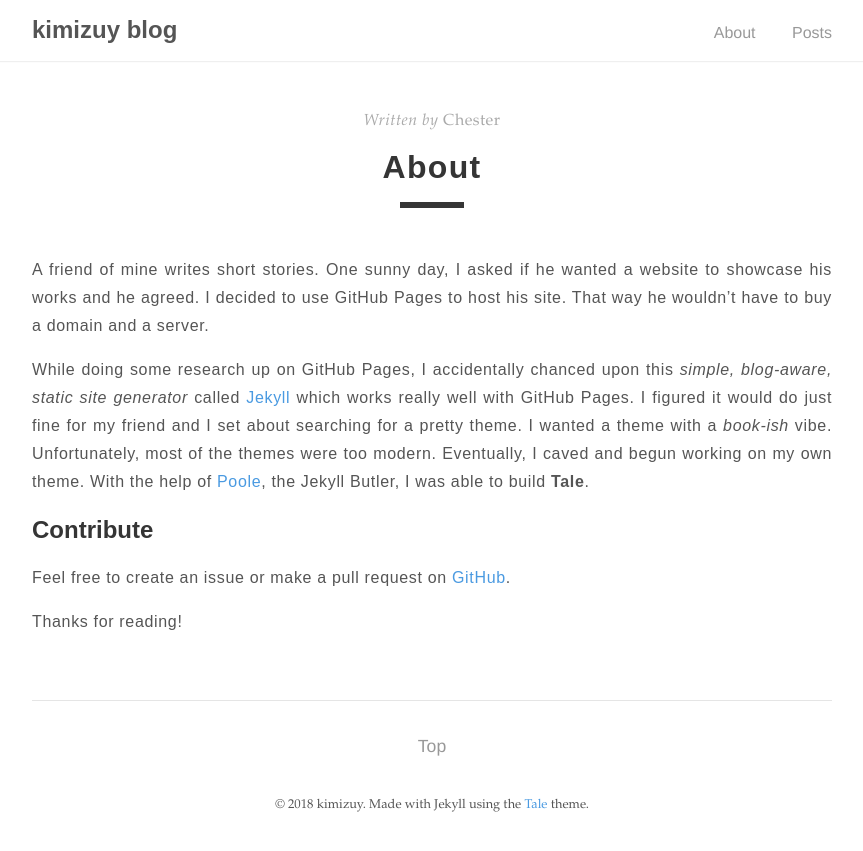
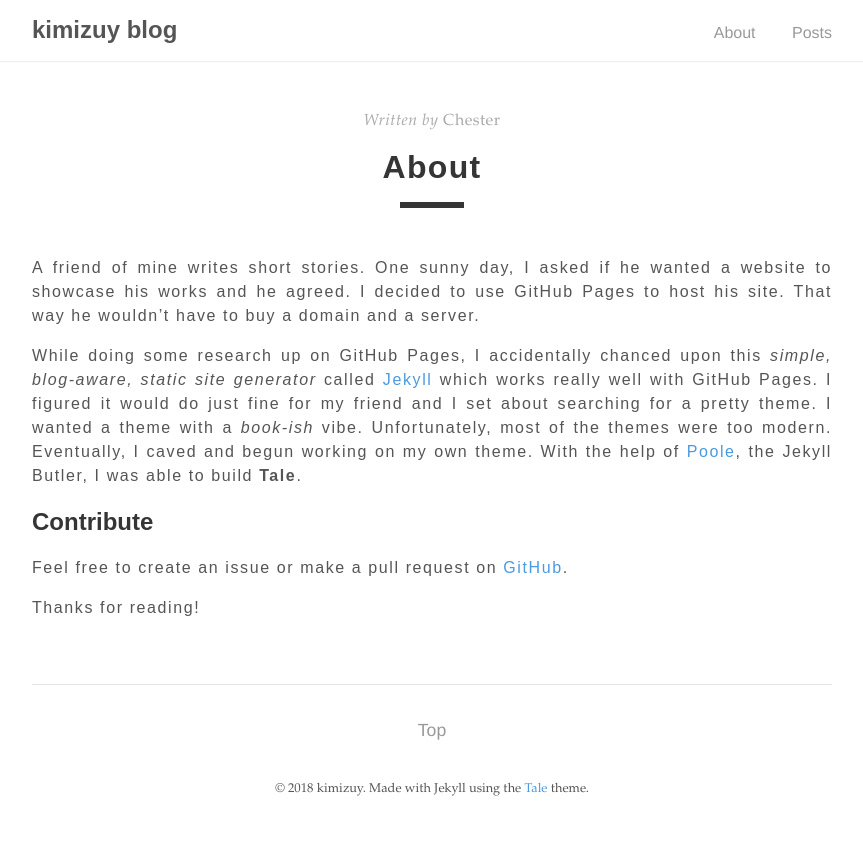
Before and after one commit to kimizuy/archive, a Jekyll site: the page built from kimizuy-blog-by-Jekyll/about.md, in a window 1280 px wide. Shown: the top 851 px of the page, without its empty margins (208-1071 px from the left). Built offline with Jekyll 4.4.1, drawn with Linux system fonts in a browser that asks for light colours; some web fonts are replaced.

Commit message:
Manage fonts with _variables.scss

```diff
--- a/kimizuy-blog-by-Jekyll/_sass/_ff.scss
+++ /dev/null
@@ -1,6 +0,0 @@
-@charset "UTF-8";
-
-@mixin ff {
-    font-family: 'Mplus 1p', 'Yu Gothic', sans-serif;
-    //font-weight: normal
-  }
--- a/kimizuy-blog-by-Jekyll/_sass/tale/_base.scss
+++ b/kimizuy-blog-by-Jekyll/_sass/tale/_base.scss
@@ -1,5 +1,3 @@
-@import "../ff";
-
 * {
   @include box-sizing;
   line-height: 1.5;
@@ -13,8 +11,7 @@
 }
 
 html {
-  //font-family: $serif-primary;
-  @include ff;
+  font-family: $mplus-1p;
   font-size: 14px;
   overflow-y: scroll;
 
@@ -34,8 +31,7 @@
 h5,
 h6 {
   color: $default-shade;
-  //font-family: $sans-serif;
-  @include ff;
+  font-family: $mplus-1p;
   line-height: normal;
 }
 
--- a/kimizuy-blog-by-Jekyll/_sass/tale/_catalogue.scss
+++ b/kimizuy-blog-by-Jekyll/_sass/tale/_catalogue.scss
@@ -1,5 +1,3 @@
-@import "../ff";
-
 .catalogue {
   &-item {
     border-bottom: 1px solid $grey-2;
@@ -26,8 +24,7 @@
   &-title {
     color: $default-shade;
     display: block;
-    //font-family: $sans-serif;
-    @include ff;
+    font-family: $mplus-1p;
     font-size: 2rem;
     font-weight: 700;
     margin: .5rem 0;
--- a/kimizuy-blog-by-Jekyll/_sass/tale/_post.scss
+++ b/kimizuy-blog-by-Jekyll/_sass/tale/_post.scss
@@ -1,5 +1,3 @@
-@import "../ff";
-
 .post {
   padding: 3rem 0;
 
@@ -16,7 +14,7 @@
 
   &-title {
     color: $default-shade;
-    @include ff; //font-family: $sans-serif;
+    font-family: $mplus-1p;
     font-size: 2rem; //4rem;
     margin: 1rem 0;
     text-align: center;
@@ -33,13 +31,13 @@
   p {
     margin: 0 0 1rem;
     text-align: justify;
-    line-height: 175%;
-    letter-spacing: 0.5pt;
+    line-height: 1.5rem;
+    letter-spacing: 0.1rem;
   }
 
   li {
-    line-height: 175%;
-    letter-spacing: 0.5pt;
+    line-height: 1.5rem;
+    letter-spacing: 0.1rem;
   }
 
   a:hover {
--- a/kimizuy-blog-by-Jekyll/_sass/tale/_variables.scss
+++ b/kimizuy-blog-by-Jekyll/_sass/tale/_variables.scss
@@ -16,6 +16,9 @@
 $sans-serif: 'Helvetica Neue', 'Segoe UI', Helvetica, Arial, sans-serif;
 $monospaced: Menlo, Monaco, monospace;
 
+//kimizuy's Fonts
+$mplus-1p: 'Mplus 1p', 'Yu Gothic', sans-serif;
+
 @mixin box-sizing($type: border-box) {
   -webkit-box-sizing: $type;
      -moz-box-sizing: $type;
```
